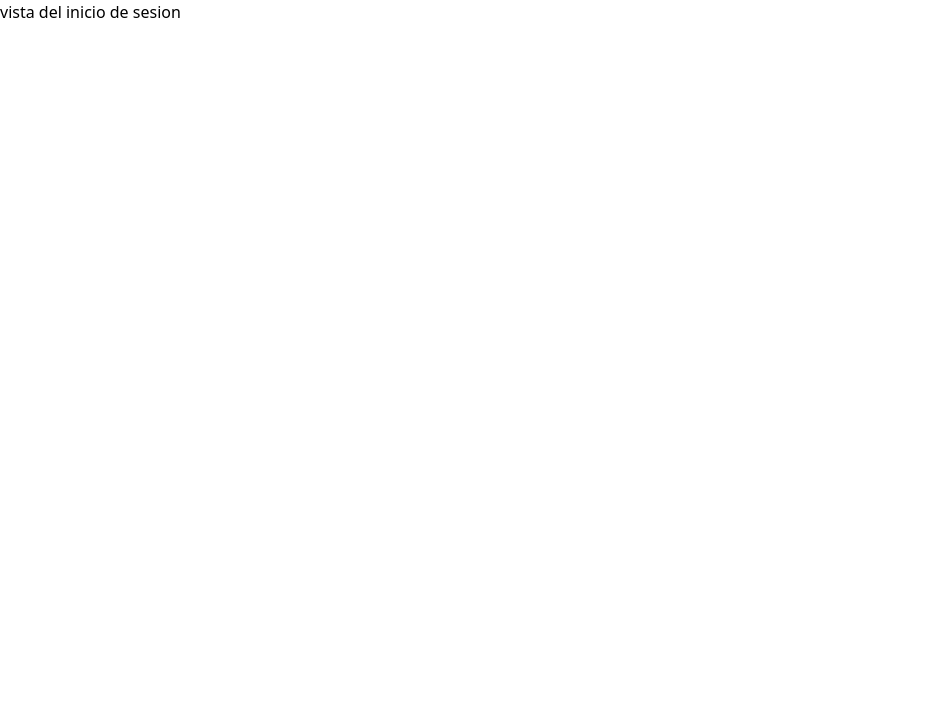
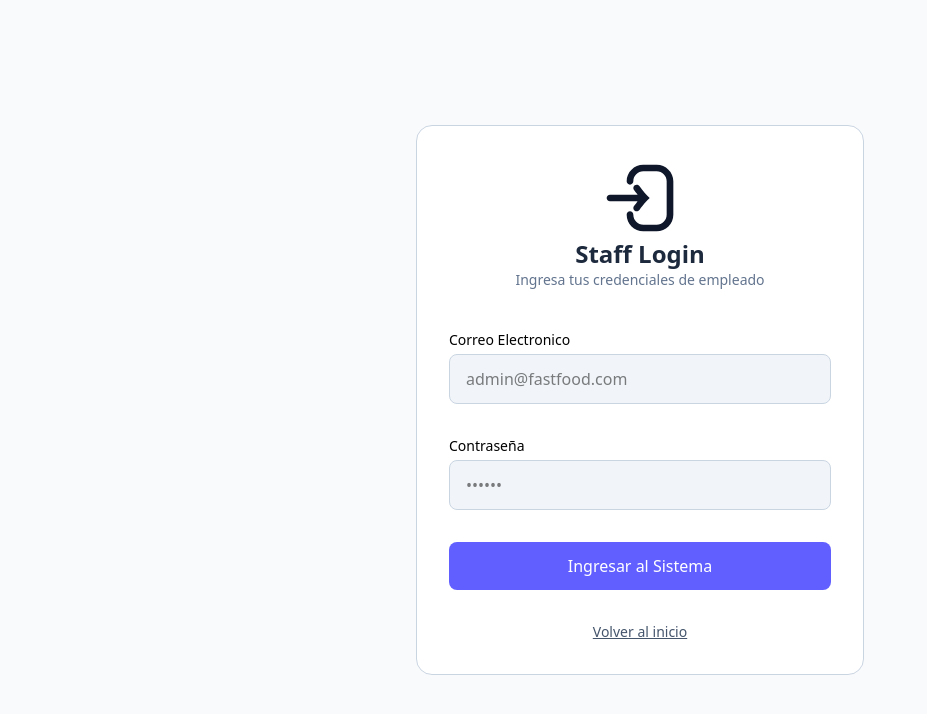
Before and after one commit to Leumas24K/Fast-Food-Control-ERP, a React (Vite) app: page /signin in a window 1280 px wide. Shown: the top 714 px of the page, without its empty margins (0-927 px from the left). Built offline with nearby package versions, Linux system fonts and the light colour scheme.

Commit message:
Terminado el Login

```diff
--- a/src/App.jsx
+++ b/src/App.jsx
@@ -4,7 +4,7 @@ function App() {
 
   return (
 
-    <main className="min-h-screen bg-fondo-dark text-center flex flex-col items-center justify-center px-10  gap-10 overflow-hidden relative">
+    <main className="min-h-screen bg-fondo-dark text-center flex flex-col items-center justify-center p-10  gap-10 overflow-hidden relative">
 
       <div className="absolute w-96 h-96 top-[-10%] left-[-10%] blur-3xl opacity-10 bg-primary rounded-full"></div>
       <div className="absolute w-96 h-96 bottom-[-10%] right-[-10%] blur-3xl opacity-10 bg-indigo-600 rounded-full"></div>
--- a/src/components/SectionMenu.jsx
+++ b/src/components/SectionMenu.jsx
@@ -1,12 +1,18 @@
 
 
 const SectionMenu = () => {
+
     return (
+
         <div>
 
             <h1>vista del menu</h1>
+
+
         </div>
+
     )
+
 }
 
 export default SectionMenu
--- a/src/components/SectionSignIn.jsx
+++ b/src/components/SectionSignIn.jsx
@@ -1,11 +1,71 @@
-
+import { Link } from 'react-router';
+import iconLogin from '../assets/icons/icon_login.svg';
 
 const SectionSignIn = () => {
 
     return (
 
         <section>
-            <h1>vista del inicio de sesion</h1>
+
+            <div className="min-h-screen bg-fondo-light flex flex-col items-center justify-center">
+
+                <div className='bg-white border w-full max-w-md border-slate-300 rounded-2xl p-8'>
+
+                    <div className='flex flex-col items-center mb-8'>
+                        <figure>
+                            <img src={iconLogin} alt="" />
+                        </figure>
+
+                        <h1 className='text-2xl font-extrabold text-slate-800'>Staff Login</h1>
+
+                        <p className='text-sm text-slate-500'>Ingresa tus credenciales de empleado</p>
+                    </div>
+
+                    <form className=' flex flex-col gap-8 mt-10'>
+
+                        <div>
+                            <label className='block text-sm font-medium mb-1'>Correo Electronico</label>
+                            <input
+                                type="email"
+                                className='w-full border bg-slate-100 border-slate-300 rounded-lg px-4 py-3 outline-none focus:ring-2 focus:ring-indigo-500'
+                                placeholder='admin@fastfood.com'
+                                required
+                            />
+                        </div>
+
+                        <div>
+                            <label className='block text-sm font-medium mb-1'>Contraseña</label>
+                            <input
+                                type="password"
+                                className='w-full border bg-slate-100 border-slate-300 rounded-lg px-4 py-3 outline-none focus:ring-2 focus:ring-indigo-500'
+                                placeholder='••••••'
+                                required
+                            />
+                        </div>
+
+                        <button
+                            type='submit'
+                            className='bg-indigo-500 text-center text-white px-6 py-3 rounded-lg'>
+                            <Link
+                                to="/dashboard">
+                                Ingresar al Sistema
+
+                            </Link>
+                        </button>
+                    </form>
+
+                    <div className='text-sm text-center mt-8'>
+                        <Link
+                            to="/home"
+                            className='underline text-slate-600 hover:text-indigo-600 '>
+                            Volver al inicio
+                        </Link>
+                    </div>
+
+                </div>
+
+            </div>
+
         </section>
     )
 
--- a/src/components/Sectionhome.jsx
+++ b/src/components/Sectionhome.jsx
@@ -28,7 +28,7 @@ const Sectionhome = () => {
                 </button>
             </div>
 
-            <div className='bg-fondo-light flex-1 flex flex-col '>
+            <div className='bg-fondo-light flex-1 mt-10 md:mt-0 flex flex-col '>
                 <CardHome
 
                     icon={iconManage}
```
Also changed, not shown: src/assets/icons/icon_login.svg (added).
